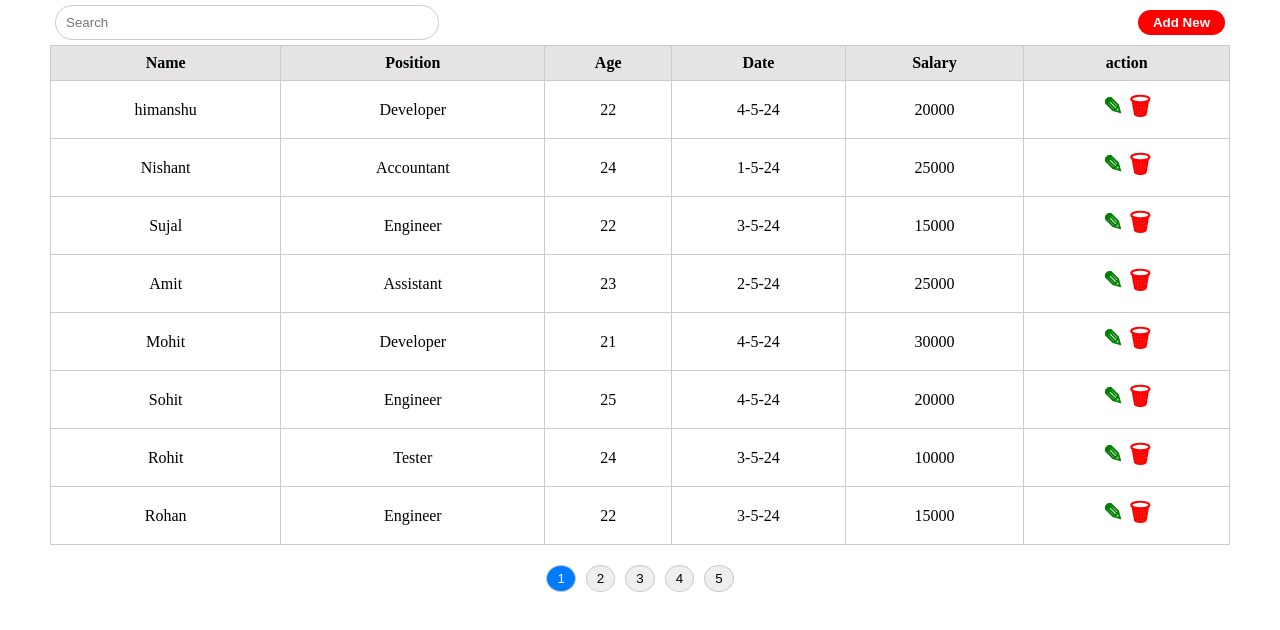
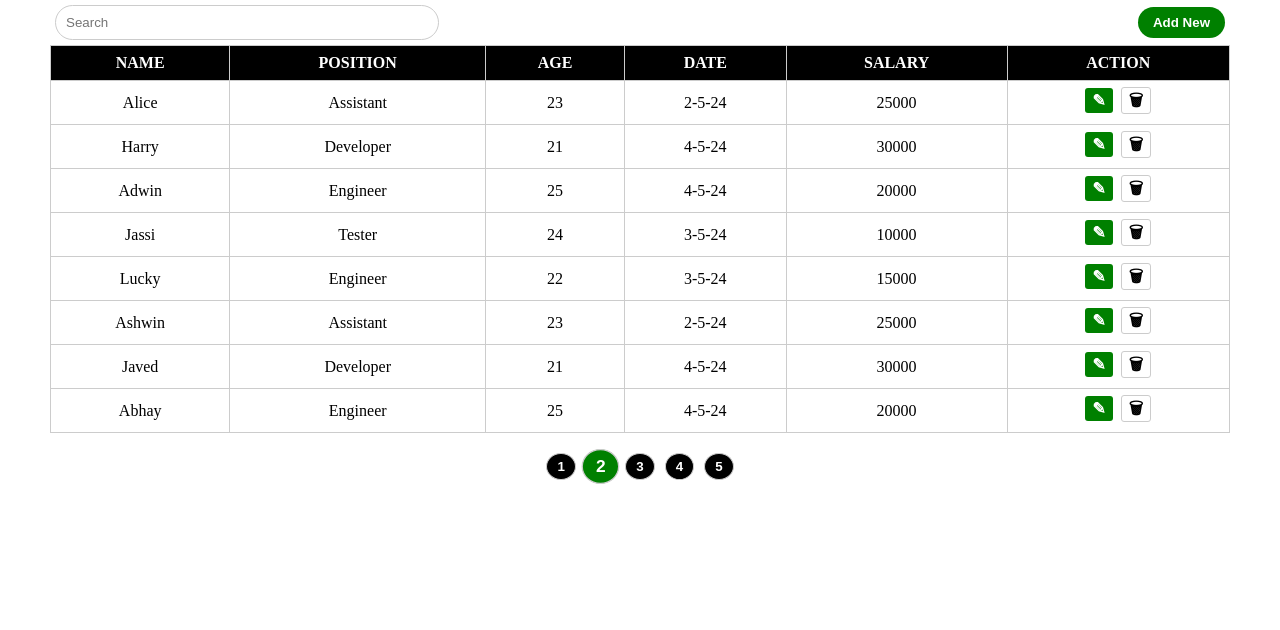
Before and after one commit to himanshurajput8/TableGrid, a website built with Vite: page index.html in a window 1280 px wide. Built offline with nearby package versions, Linux system fonts and the light colour scheme.

Commit message:
add functionality

```diff
--- a/index.html
+++ b/index.html
@@ -16,6 +16,7 @@
 <html lang="en">
 <head>
     <meta charset="UTF-8">
+    <link rel="icon" type="image/svg+xml" href="/vite.svg" />
     <meta name="viewport" content="width=device-width, initial-scale=1.0">
     <title>Document</title>
     <!-- <link rel="stylesheet" href="final-table-grid.css"> -->
--- a/main.js
+++ b/main.js
@@ -1,6 +1,6 @@
 import './style.css'
 var fulltableData = [
-  {Name: 'himanshu',Position: 'Developer',Age: '22',Date: '4-5-24',Salary: '20000',},
+  {NAME: 'himanshu',POSITION: 'Developer',AGE: '22',DATE: '4-5-24',SALARY: '20000',},
   {name: 'Nishant',position: 'Accountant',age: '24',date: '1-5-24',salary: '25000',},
   {name: 'Sujal',position: 'Engineer',age: '22',date: '3-5-24',salary: '15000',},
   {name: 'Amit',position: 'Assistant',age: '23',date: '2-5-24',salary: '25000',},
@@ -36,7 +36,7 @@ var fulltableData = [
 ]
 
 var itemsPerPage = 8;
-var currentPage = 1;
+var currentPage = 2;
 var totalPages = Math.ceil(fulltableData.length / itemsPerPage);
 
 var tbody = document.createElement('tbody');
@@ -57,7 +57,7 @@ function renderTableHeader(fulltableData) {
       tableHeaderRow.appendChild(th)
   })
   var th = document.createElement('th')
-  th.textContent = 'action';
+  th.textContent = 'ACTION';
   tableHeaderRow.appendChild(th)
 }
 // render action
--- a/style.css
+++ b/style.css
@@ -25,10 +25,10 @@ input[type="search"]{
   border: 1px solid #ccc;
 }
 .search-div button{
-  padding: 5px 15px ;
+  padding: 8px 15px ;
   border-radius: 20px;
   border: none;
-  background-color: red;
+  background-color: green;
   color: white;
   font-weight: bold;
 }
@@ -40,16 +40,20 @@ table {
 
 }
 .deleteBtn{
-  color: red;
+  color: black;
   padding: 3px;
   font-weight: bold;
-  font-size: x-large;
+  padding: 4px 7px;
+  margin-left: 8px;
+  border-radius: 3px;
+  border: 1px solid #ccc;
 }
 .editBtn{
-  color: green;
-  padding: 3px;
+  color: white;
+  padding: 4px 7px ;
   font-weight: bold;
-  font-size: x-large;
+  border-radius: 3px;
+  background-color: green;
 
 }
 
@@ -66,7 +70,9 @@ td:hover{
 
 th {
   cursor: pointer;
-  background-color: rgb(229, 227, 227);
+  color: white;
+  font-weight: bold;
+  background-color: black;
 }
 
 .icon {
@@ -88,10 +94,14 @@ th {
   border: 1px solid #ccc;
   cursor: pointer;
   border-radius: 50%;
+  background-color: black;
+  color: white;
+  font-weight: bold;
 }
 
 .pagination button.active{
-  background-color: #007bff;
+  background-color: green;
   color: white;
+  transform: scale(1.3);
 
 }
```
